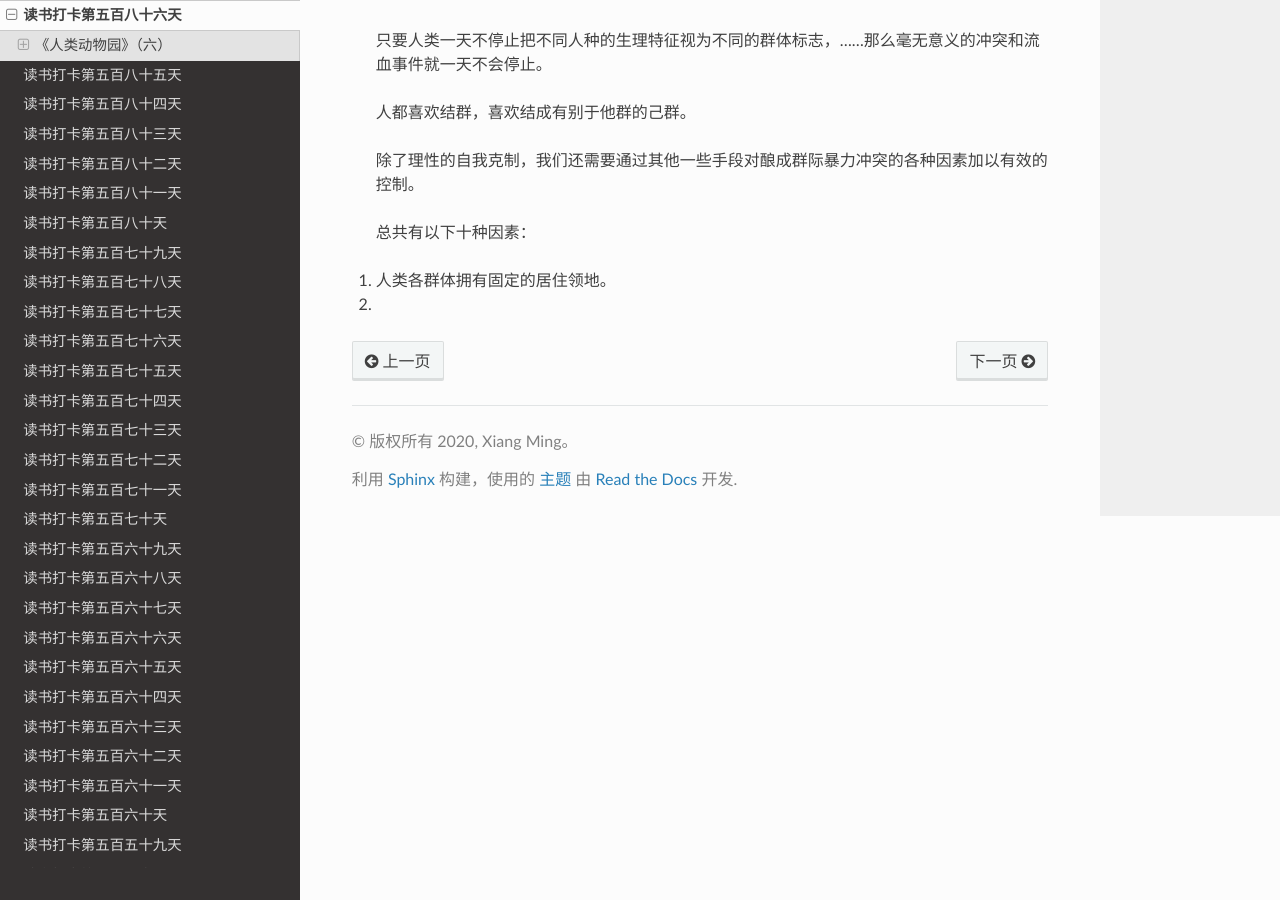
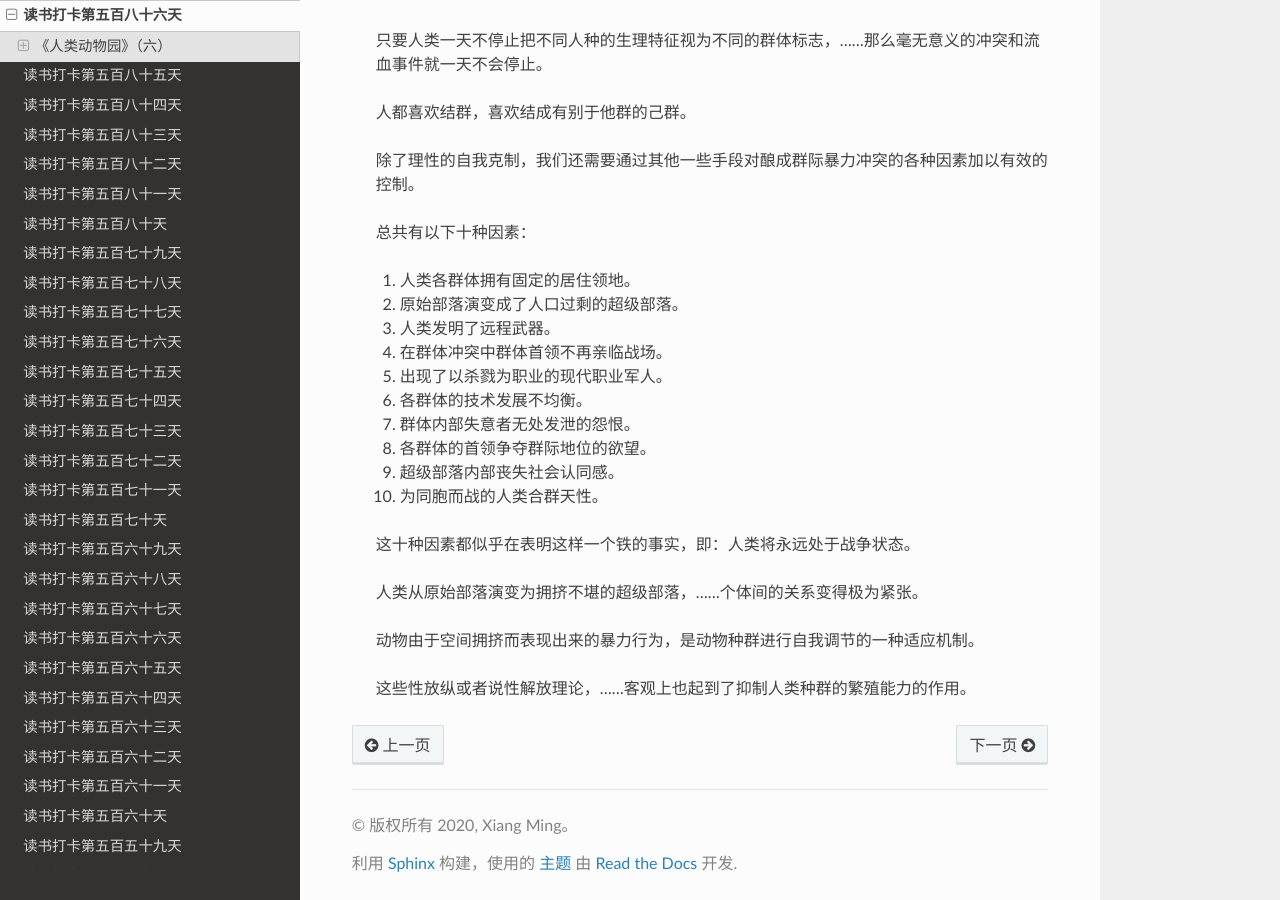
Before and after one commit to xiangming1975/reading, a Sphinx documentation site: the page built from source/2022-05-29.md, in a window 1280 px wide and 900 px high, scrolled down 851 px. Built offline with Sphinx 7.4.7 and the Read the Docs theme 2.0.0, drawn with Linux system fonts in a browser that asks for light colours.

Commit message:
自动提交时间: 2022-05-30T22:14:17,928021353+08:00

```diff
--- a/source/2022-05-29.md
+++ b/source/2022-05-29.md
@@ -27,5 +27,21 @@
 > 除了理性的自我克制，我们还需要通过其他一些手段对酿成群际暴力冲突的各种因素加以有效的控制。
 
 > 总共有以下十种因素：
-1. 人类各群体拥有固定的居住领地。
-2.
+> 1. 人类各群体拥有固定的居住领地。
+> 2. 原始部落演变成了人口过剩的超级部落。
+> 3. 人类发明了远程武器。
+> 4. 在群体冲突中群体首领不再亲临战场。
+> 5. 出现了以杀戮为职业的现代职业军人。
+> 6. 各群体的技术发展不均衡。
+> 7. 群体内部失意者无处发泄的怨恨。
+> 8. 各群体的首领争夺群际地位的欲望。
+> 9. 超级部落内部丧失社会认同感。
+> 10. 为同胞而战的人类合群天性。
+
+> 这十种因素都似乎在表明这样一个铁的事实，即：人类将永远处于战争状态。
+
+> 人类从原始部落演变为拥挤不堪的超级部落，……个体间的关系变得极为紧张。
+
+> 动物由于空间拥挤而表现出来的暴力行为，是动物种群进行自我调节的一种适应机制。
+
+> 这些性放纵或者说性解放理论，……客观上也起到了抑制人类种群的繁殖能力的作用。
```
Also changed, not shown: source/2022-05-30.md (added, +25 -0 lines).
